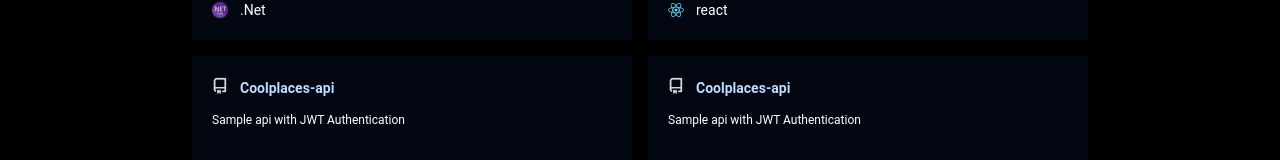
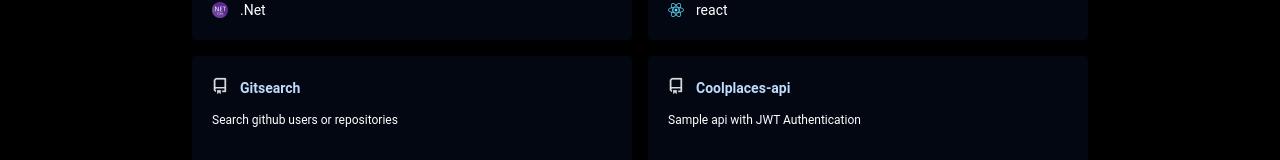
Before and after one commit to MugeraH/hughes-verse-, a Next.js app: page / in a window 1280 px wide. Shown: the part 792-952 px from the top of the page. Built offline with nearby package versions, Linux system fonts and the light colour scheme.

Commit message:
update project listing

```diff
--- a/src/components/Intro.tsx
+++ b/src/components/Intro.tsx
@@ -25,7 +25,9 @@ function Intro() {
             />
           </span> */}
 
-          {/* <div class="group relative">
+          {/* <div class="relative flex min-h-screen flex-col justify-center overflow-hidden bg-gray-800 py-4 sm:py-10">
+            <div class="grid items-start justify-center gap-8">
+              <div class="group relative">
                 <div class="transistion absolute -inset-0.5 rounded-lg bg-gradient-to-r from-pink-500 to-purple-600 opacity-75 blur duration-1000 group-hover:opacity-100 group-hover:duration-200"></div>
 
                 <button class="bg- tems-center relative flex divide-x divide-gray-600 rounded-lg bg-black px-7 py-4 leading-none">
@@ -52,6 +54,8 @@ function Intro() {
                     See what's new &rarr;
                   </span>
                 </button>
+              </div>
+            </div>
           </div> */}
 
           {/* <div className="relative rounded-full overflow-hidden h-[5.5rem] w-[5.5rem]  flex justify-center items-center">
--- a/src/components/Projects.tsx
+++ b/src/components/Projects.tsx
@@ -97,12 +97,13 @@ function Projects({}: Props) {
           languageIcon="/img/react.png"
         />
         <ProjectCard
-          projectLink="https://github.com/MugeraH/Coolplaces-api"
-          projectName="Coolplaces-api"
-          description="Sample api with JWT Authentication"
-          language=".Net"
+          projectLink="https://github.com/MugeraH/Github-search"
+          deployedLink="https://github-search-v1.vercel.app/home"
+          projectName="Gitsearch"
+          description="Search github users or repositories"
+          language=".Angular"
           deployed={false}
-          languageIcon="/img/net.png"
+          languageIcon="/img/angular.png"
         />
         <ProjectCard
           projectLink="https://github.com/MugeraH/Coolplaces-api"
```
Lines whose indentation alone changed are shown as unchanged.
